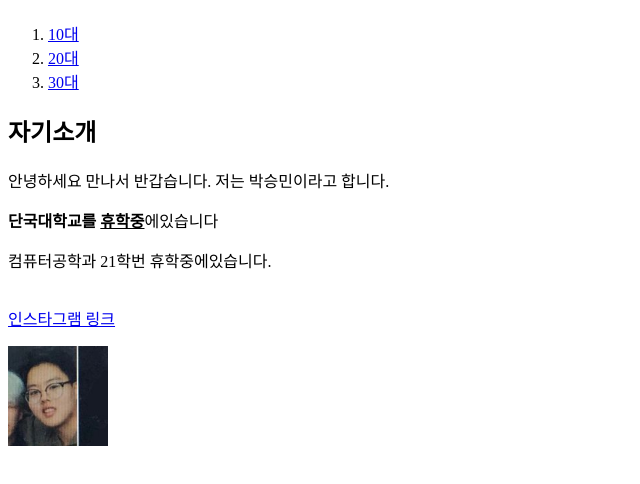
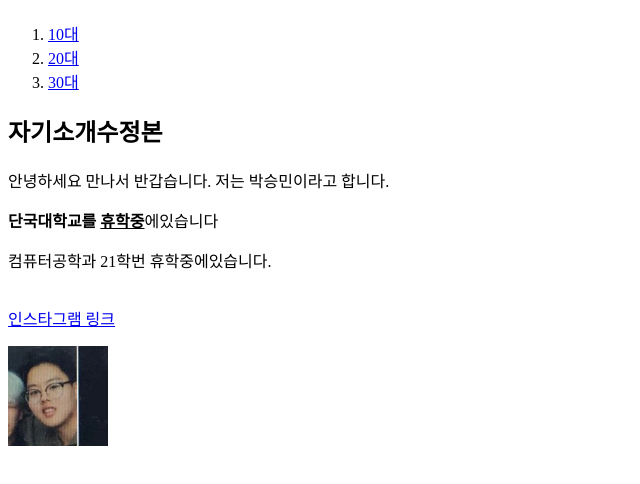
Before and after one commit to seungminbluebox/seungmin_first_web_site, a plain HTML site: page index.html in a window 1280 px wide. Shown: the part 68-552 px from the top of the page, without its empty margins (0-640 px from the left). Drawn offline with Linux system fonts and the light colour scheme.

Commit message:
수정본

```diff
--- a/index.html
+++ b/index.html
@@ -13,7 +13,7 @@
     <li><a href="3.html">30대</a></li>
 </ol>
 
-<h2>자기소개</h2>
+<h2>자기소개수정본</h2>
 
 안녕하세요 만나서 반갑습니다. 저는 박승민</strong>이라고 합니다.
 <p> <strong>단국대학교를 <u>휴학중</u></strong>에있습니다</p>
```
